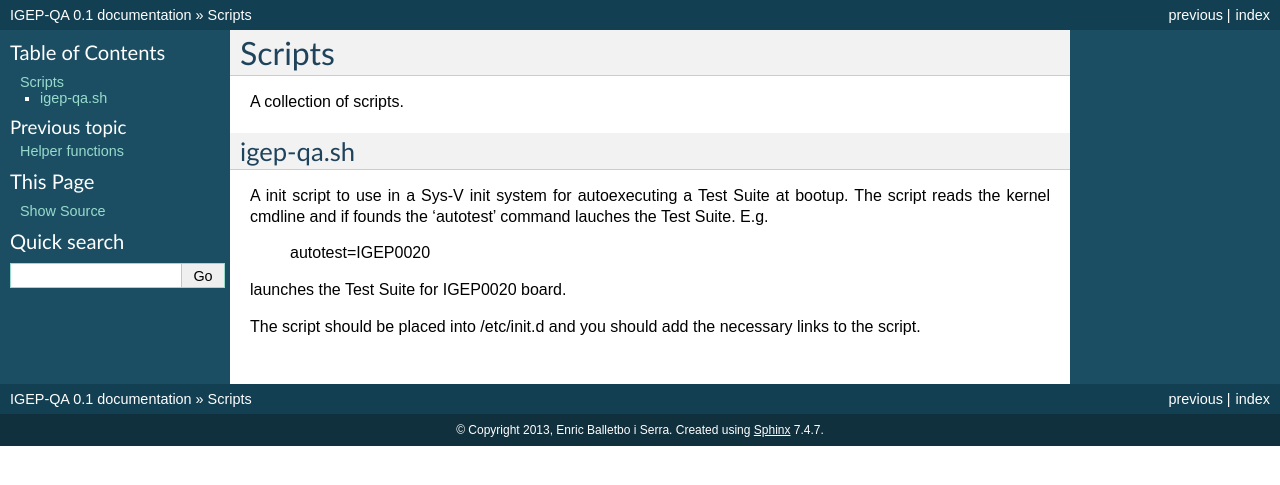
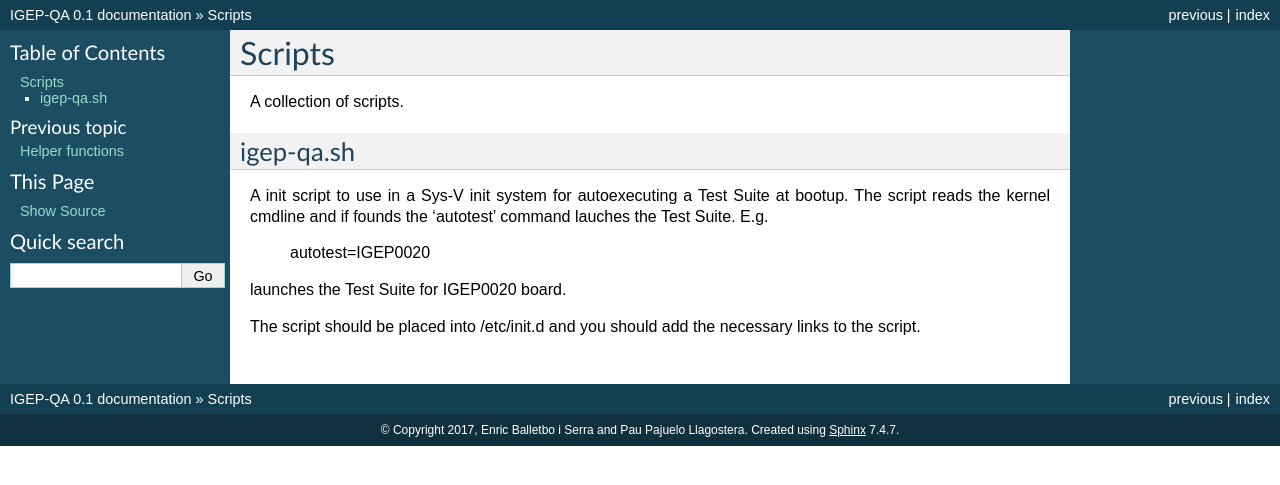
Before and after one commit to ppajuel/igep_qa, a Sphinx documentation site: the page built from docs/scripts.rst, in a window 1280 px wide. Shown: the top 485 px of the page. Built offline with Sphinx 7.4.7, drawn with Linux system fonts in a browser that asks for light colours.

Commit message:
Documentation: update authors's info
Signed-off-by: Pau Pajuelo <ppajuelo@iseebcn.com>

```diff
--- a/docs/conf.py
+++ b/docs/conf.py
@@ -42,7 +42,7 @@ master_doc = 'index'
 
 # General information about the project.
 project = u'IGEP-QA'
-copyright = u'2013, Enric Balletbo i Serra'
+copyright = u'2017, Enric Balletbo i Serra and Pau Pajuelo Llagostera'
 
 # The version info for the project you're documenting, acts as replacement for
 # |version| and |release|, also used in various other places throughout the
@@ -185,7 +185,7 @@ latex_elements = {
 # (source start file, target name, title, author, documentclass [howto/manual]).
 latex_documents = [
   ('index', 'igep-qa.tex', u'IGEP-QA Documentation',
-   u'Enric Balletbo i Serra', 'manual'),
+   u'Enric Balletbo i Serra and Pau Pajuelo Llagostera', 'manual'),
 ]
 
 # The name of an image file (relative to this directory) to place at the top of
@@ -215,7 +215,7 @@ latex_documents = [
 # (source start file, name, description, authors, manual section).
 man_pages = [
     ('index', 'igep-qa', u'IGEP-QA Documentation',
-     [u'Enric Balletbo i Serra'], 1)
+     [u'Enric Balletbo i Serra and Pau Pajuelo Llagostera'], 1)
 ]
 
 # If true, show URL addresses after external links.
@@ -229,7 +229,7 @@ man_pages = [
 #  dir menu entry, description, category)
 texinfo_documents = [
   ('index', 'igep-qa', u'IGEP-QA Documentation',
-   u'Enric Balletbo i Serra', 'igep-qa', 'IGEP QA Project.',
+   u'Enric Balletbo i Serra and Pau Pajuelo Llagostera', 'igep-qa', 'IGEP QA Project.',
    'Miscellaneous'),
 ]
 
```
